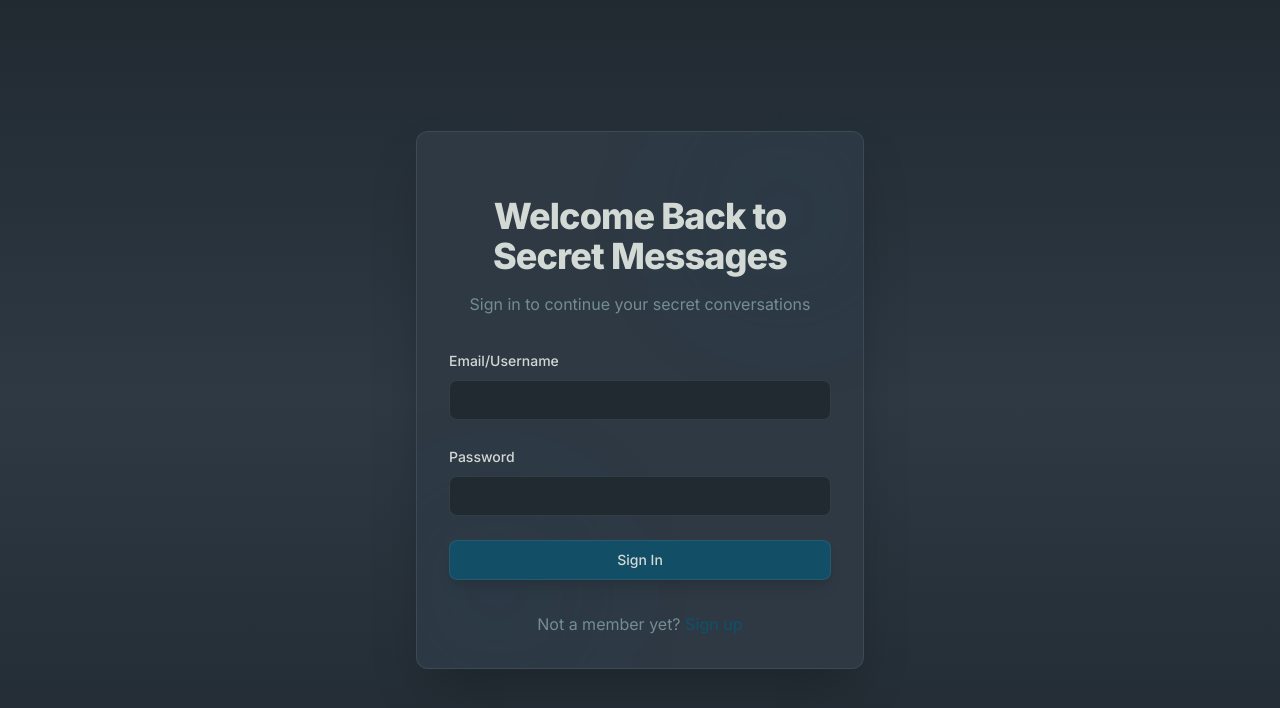
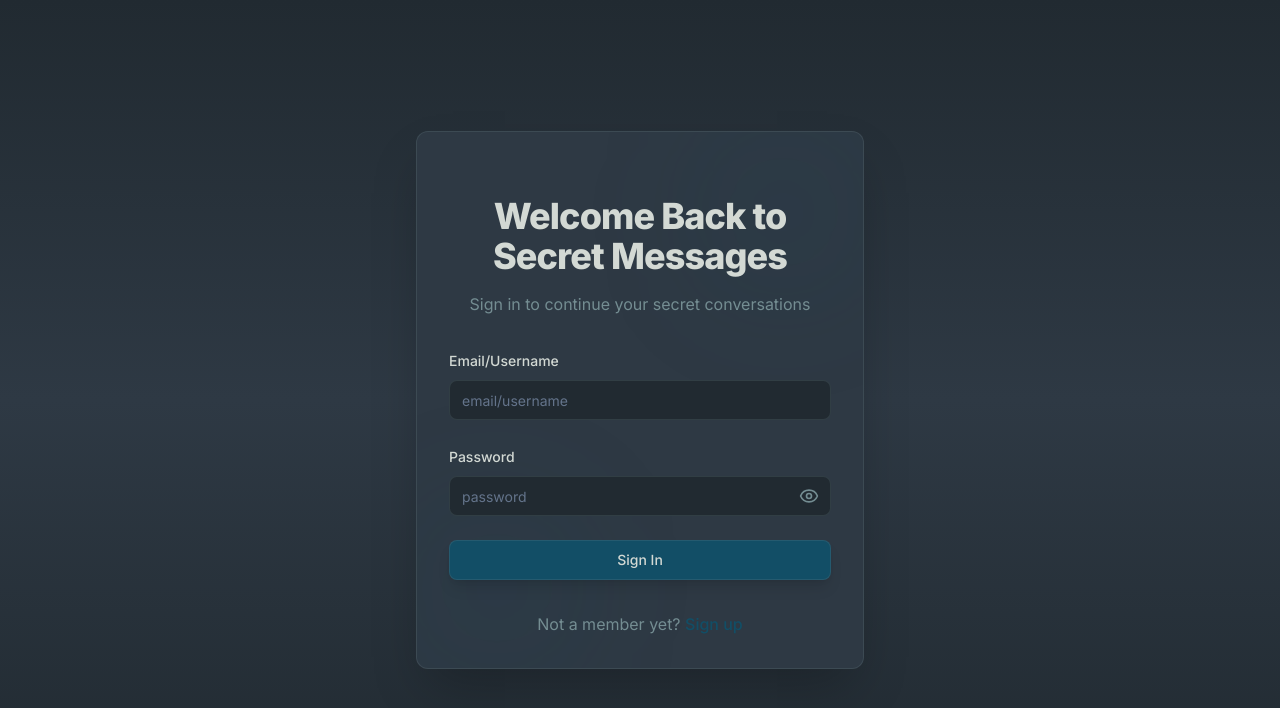
Before and after one commit to kabhinayak02/anonymous-feedback, a Next.js app: page /sign-in in a window 1280 px wide. Shown: the top 708 px of the page. Built offline with nearby package versions, Linux system fonts and the light colour scheme.

Commit message:
add show password feature

```diff
--- a/src/app/(auth)/sign-in/page.tsx
+++ b/src/app/(auth)/sign-in/page.tsx
@@ -8,7 +8,7 @@ import { useRouter } from "next/navigation"
 import { Form, FormControl, FormField, FormItem, FormLabel, FormMessage } from "@/components/ui/form"
 import { Input } from "@/components/ui/input"
 import { Button } from "@/components/ui/button"
-import { Loader2 } from "lucide-react"
+import { EyeIcon, Loader2, EyeOffIcon } from "lucide-react"
 import { signInSchema } from "@/schemas/signInSchema"
 import { signIn } from "next-auth/react"
 import { useState } from "react"
@@ -16,7 +16,8 @@ import { useState } from "react"
 const Page = () => {
   const { toast } = useToast();
   const router = useRouter();
-  const [isSubmitting, setIsSubmitting] = useState(false)
+  const [isSubmitting, setIsSubmitting] = useState(false);
+  const [showPassword, setShowPassword] = useState(false);
 
   // zode implementation
   const form = useForm<z.infer<typeof signInSchema>>({
@@ -52,6 +53,11 @@ const Page = () => {
     } finally {
       setIsSubmitting(false)
     }
+  }
+
+  // Toggle password visibility
+  const handleTogglePassword = () => {
+    setShowPassword(!showPassword)
   }
 
   /*
@@ -128,6 +134,7 @@ const Page = () => {
                 <FormItem>
                   <FormLabel className="text-[#D3D9D4]">Email/Username</FormLabel>
                   <Input
+                    placeholder="email/username"
                     {...field}
                     className="bg-[#212A31] border-[#748D92]/20 text-[#D3D9D4]
                     focus:border-[#124E66] focus:ring-[#124E66]/50
@@ -144,13 +151,27 @@ const Page = () => {
               render={({ field }) => (
                 <FormItem>
                   <FormLabel className="text-[#D3D9D4]">Password</FormLabel>
+                  <div className="relative">
                     <Input
-                    type="password"
+                      placeholder="password"
+                      type={showPassword ? "text" : "password"}
                       {...field}
                       className="bg-[#212A31] border-[#748D92]/20 text-[#D3D9D4]
                         focus:border-[#124E66] focus:ring-[#124E66]/50
                         placeholder-[#748D92] rounded-lg"
                     />
+                    <button
+                      type="button"
+                      onClick={handleTogglePassword}
+                      className="absolute right-3 top-1/2 transform -translate-y-1/2 text-[#748D92]"
+                    >
+                      {showPassword ? (
+                        <EyeOffIcon className="h-5 w-5" />
+                      ) : (
+                        <EyeIcon className="h-5 w-5" />
+                      )}
+                    </button>
+                  </div>
                   <FormMessage className="text-red-400" />
                 </FormItem>
               )}
--- a/src/app/(auth)/sign-up/page.tsx
+++ b/src/app/(auth)/sign-up/page.tsx
@@ -13,13 +13,14 @@ import { ApiResponse } from "@/types/ApiResponse"
 import { Form, FormControl, FormField, FormItem, FormLabel, FormMessage } from "@/components/ui/form"
 import { Input } from "@/components/ui/input"
 import { Button } from "@/components/ui/button"
-import { Loader2 } from "lucide-react"
+import { EyeIcon, Loader2, EyeOffIcon } from "lucide-react"
 
 const Page = () => {
   const [username, setUsername] = useState("");
   const [usernameMessage, setUsernameMessage] = useState("");
   const [isCheckingUsername, setIsCheckingUsername] = useState(false);
   const [isSubmitting, setIsSubmitting] = useState(false);
+  const [showPassword, setShowPassword] = useState(false);
 
   const debounced = useDebounceCallback(setUsername, 300);
   const { toast } = useToast();
@@ -79,6 +80,11 @@ const Page = () => {
     } finally {
       setIsSubmitting(false);
     }
+  }
+
+  // Toggle password visibility
+  const handleTogglePassword = () => {
+    setShowPassword(!showPassword)
   }
 
   /*
@@ -208,11 +214,10 @@ const Page = () => {
                   {isCheckingUsername && (
                     <Loader2 className="animate-spin absolute right-3 top-9 text-[#124E66]" />
                   )}
-                  <p className={`text-sm mt-1 ${
-                    usernameMessage === "Username is unique"
+                  <p className={`text-sm mt-1 ${usernameMessage === "Username is unique"
                       ? 'text-emerald-400'
                       : 'text-rose-400'
-                  }`}>
+                    }`}>
                     {usernameMessage}
                   </p>
                   <FormMessage className="text-rose-400" />
@@ -246,17 +251,28 @@ const Page = () => {
               render={({ field }) => (
                 <FormItem>
                   <FormLabel className="text-[#D3D9D4]">Password</FormLabel>
-                  <FormControl>
+                  <div className="relative">
                     <Input
-                      type="password"
                       placeholder="password"
+                      type={showPassword ? "text" : "password"} // Toggle between text and password input type
                       {...field}
                       className="bg-[#212A31] border-[#748D92]/20 text-[#D3D9D4]
-                      focus:border-[#124E66] focus:ring-[#124E66]/50
-                      placeholder-[#748D92] rounded-lg"
+                        focus:border-[#124E66] focus:ring-[#124E66]/50
+                        placeholder-[#748D92] rounded-lg"
                     />
-                  </FormControl>
-                  <FormMessage className="text-rose-400" />
+                    <button
+                      type="button"
+                      onClick={handleTogglePassword}
+                      className="absolute right-3 top-1/2 transform -translate-y-1/2 text-[#748D92]"
+                    >
+                      {showPassword ? (
+                        <EyeOffIcon className="h-5 w-5" />
+                      ) : (
+                        <EyeIcon className="h-5 w-5" />
+                      )}
+                    </button>
+                  </div>
+                  <FormMessage className="text-red-400" />
                 </FormItem>
               )}
             />
```
Lines whose indentation alone changed are shown as unchanged.
